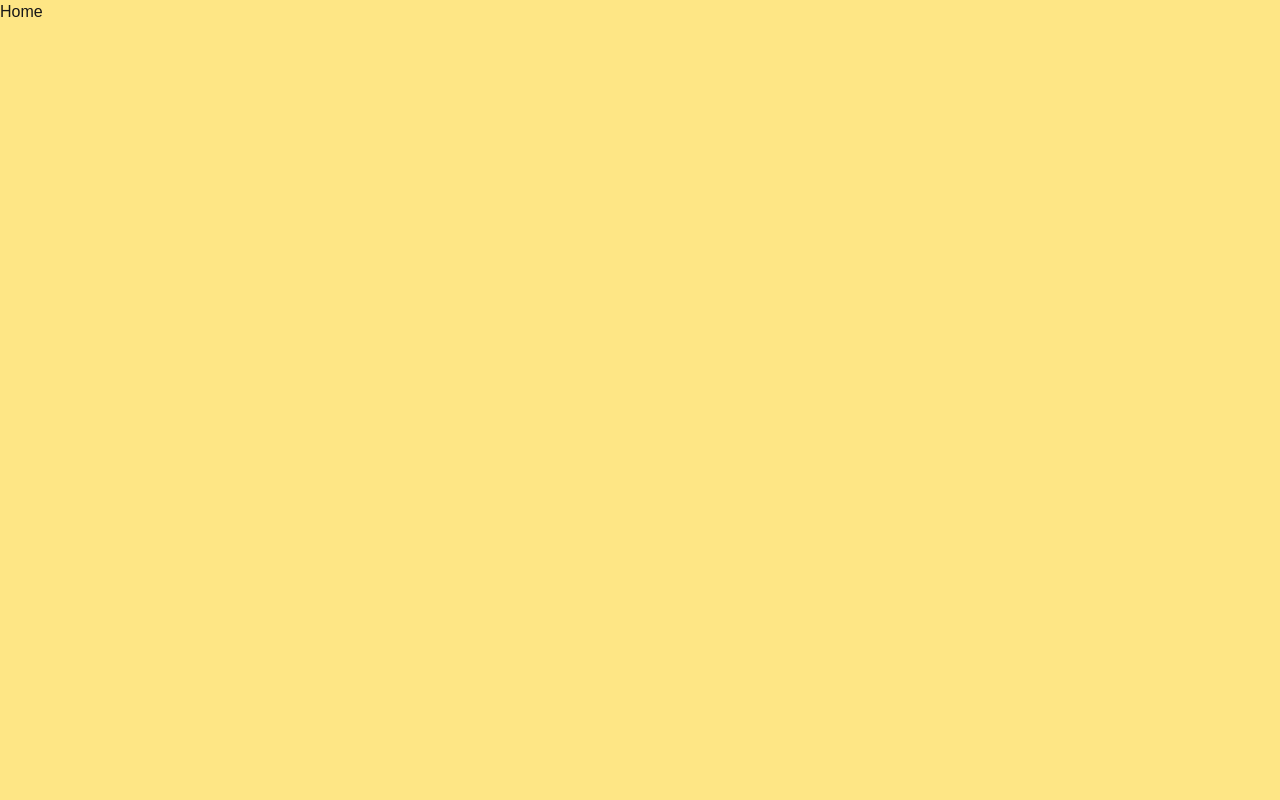
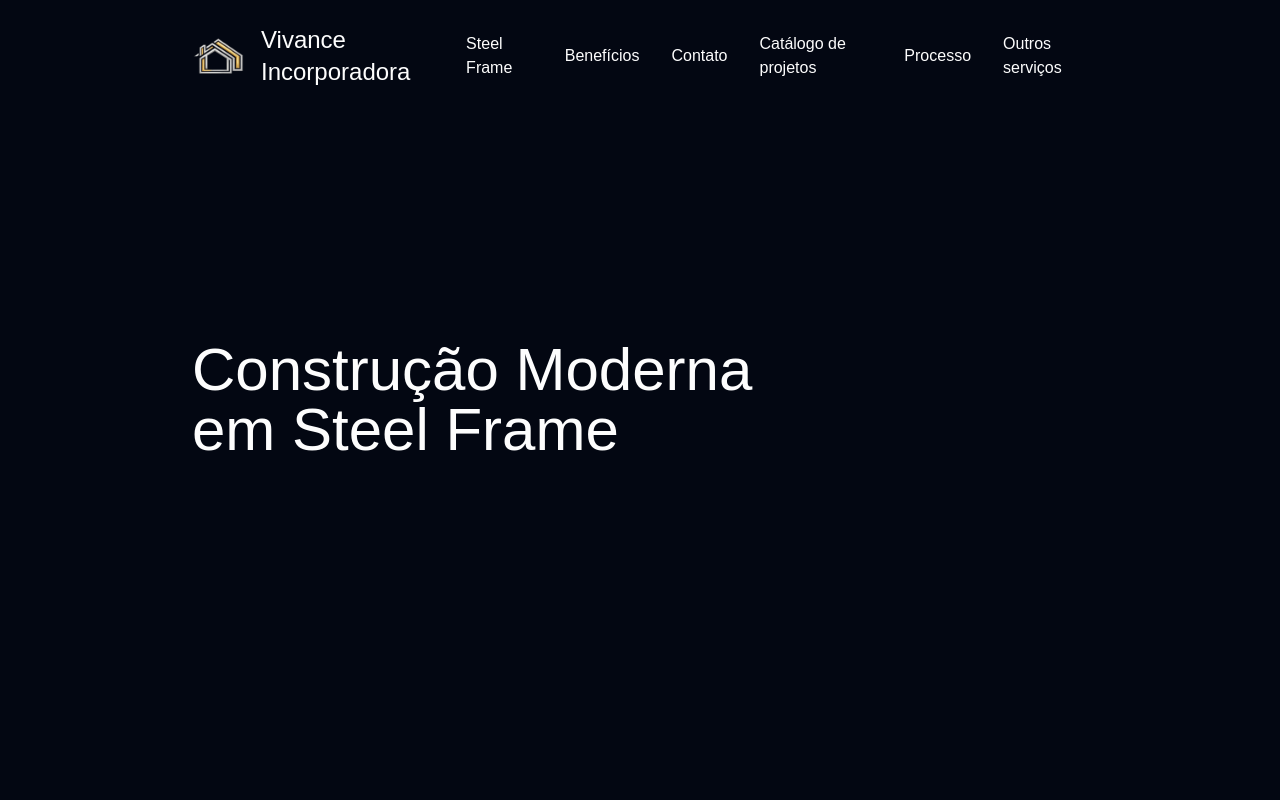
Before and after one commit to rafaelmjardim/vivance-project, a Next.js app: page / in a window 1280 px wide. Shown: the top 800 px of the page. Built offline with nearby package versions, Linux system fonts and the light colour scheme.

Commit message:
feat: implementa inicio do hero e adiciona header

```diff
--- a/app/_components/hero.tsx
+++ b/app/_components/hero.tsx
@@ -1,7 +1,15 @@
+import { Header } from "./ui/header";
+
 export function Hero() {
   return (
-    <section className="h-screen bg-amber-200">
-      <h1>Home</h1>
+    <section className="flex items-center h-screen bg-gray-950 px-48">
+      <Header />
+
+      <article className="block">
+        <h1 className="text-text-inverse text-6xl max-w-150">
+          Construção Moderna em Steel Frame
+        </h1>
+      </article>
     </section>
   );
 }
--- /dev/null
+++ b/app/_components/ui/header.tsx
@@ -0,0 +1,24 @@
+import Image from "next/image";
+import logo from "@/public/logo.png";
+
+export function Header() {
+  return (
+    <header className="absolute top-0 left-0 right-0 flex item-center justify-between w-full py-6 px-48">
+      <div className="flex items-center gap-4">
+        <Image src={logo} alt="Logo do Vivance Incorporadora" height={40} />
+        <span className="text-2xl text-text-inverse">
+          Vivance Incorporadora
+        </span>
+      </div>
+
+      <ul className="text-text-inverse flex items-center gap-8">
+        <li>Steel Frame</li>
+        <li>Benefícios</li>
+        <li>Contato</li>
+        <li>Catálogo de projetos</li>
+        <li>Processo</li>
+        <li>Outros serviços</li>
+      </ul>
+    </header>
+  );
+}
```
